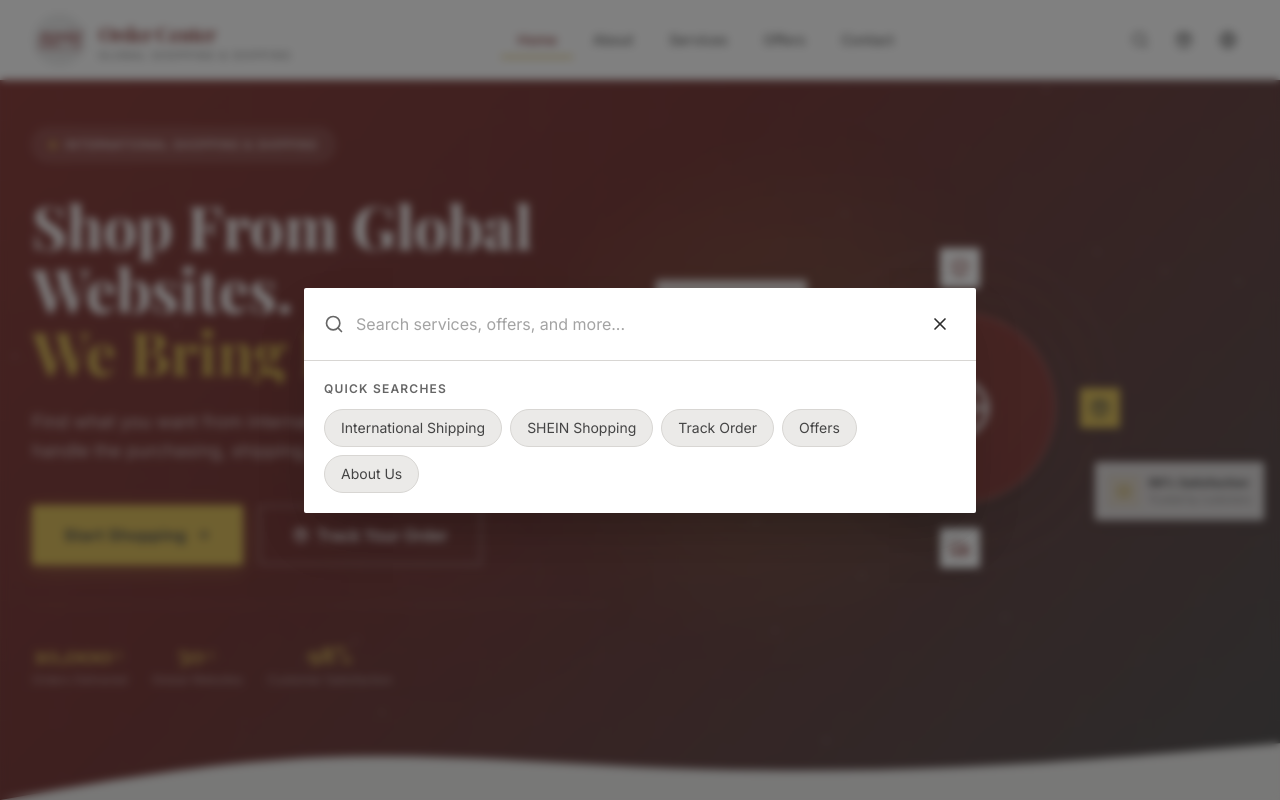
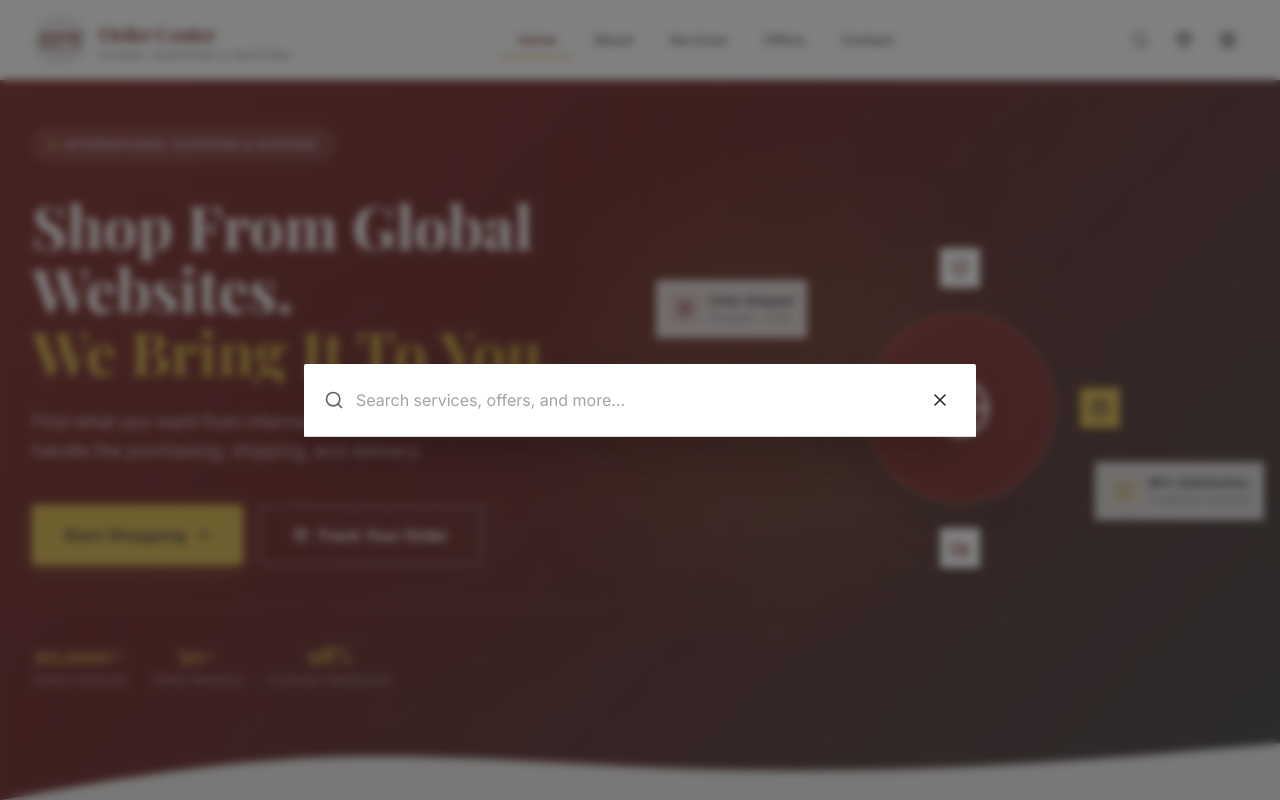
Before and after one commit to ShangaBashir/order-center, a React (Vite) app in the folder frontend/: page / in a window 1280 px wide. Both pictures are taken after a click on the button 1140 px from the left and 40 px from the top of the page. Shown: the top 800 px of the page. Built offline with nearby package versions, Linux system fonts and the light colour scheme; a web font is replaced by a local one.

Commit message:
Remove flag icons from language options and remove quick searches

```diff
--- a/frontend/src/components/Header.tsx
+++ b/frontend/src/components/Header.tsx
@@ -114,7 +114,7 @@ const Header: React.FC = () => {
   ];
 
   // Search filtering
-  const searchResults = searchQuery.length > 1
+  const searchResults = searchQuery.trim().length > 0
     ? SEARCH_DATA.filter(
         item =>
           item.title.toLowerCase().includes(searchQuery.toLowerCase()) ||
@@ -216,19 +216,18 @@ const Header: React.FC = () => {
                 </button>
 
                 {langOpen && (
-                  <div className="dropdown right-0 top-full mt-2 w-44 py-1">
+                  <div className="dropdown right-0 top-full mt-2 w-36 py-1">
                     {LANGUAGES.map(lang => (
                       <button
                         key={lang.code}
                         onClick={() => { setLanguage(lang.code); setLangOpen(false); }}
-                        className={`w-full flex items-center gap-3 px-4 py-2.5 text-sm hover:bg-bg transition-colors duration-150 ${
+                        className={`w-full flex items-center justify-between px-4 py-2.5 text-sm hover:bg-bg transition-colors duration-150 ${
                           language === lang.code ? 'text-brand font-semibold bg-brand/5' : 'text-charcoal'
                         }`}
                       >
-                        <span className="text-base">{lang.flag}</span>
                         <span>{lang.nativeName}</span>
                         {language === lang.code && (
-                          <span className="ml-auto w-1.5 h-1.5 rounded-full bg-brand" />
+                          <span className="w-1.5 h-1.5 rounded-full bg-brand" />
                         )}
                       </button>
                     ))}
@@ -313,26 +312,10 @@ const Header: React.FC = () => {
               </button>
             </div>
 
-            {/* Results / Suggestions */}
+            {/* Results */}
+            {searchQuery.trim().length > 0 && (
               <div className="p-5 max-h-96 overflow-y-auto">
-              {searchQuery.length <= 1 ? (
-                <>
-                  <p className="text-xs text-charcoal-lighter font-semibold tracking-widest uppercase mb-3">
-                    {t('search.suggestions')}
-                  </p>
-                  <div className="flex flex-wrap gap-2">
-                    {SUGGESTIONS.map(s => (
-                      <button
-                        key={s}
-                        onClick={() => setSearchQuery(s)}
-                        className="px-4 py-2 rounded-full bg-bg border border-bg-dark text-sm text-charcoal-light hover:bg-brand hover:text-white hover:border-brand transition-all duration-200"
-                      >
-                        {s}
-                      </button>
-                    ))}
-                  </div>
-                </>
-              ) : searchResults.length > 0 ? (
+                {searchResults.length > 0 ? (
                   <div className="flex flex-col gap-1">
                     {searchResults.map(result => (
                       <Link
@@ -367,6 +350,7 @@ const Header: React.FC = () => {
                   </div>
                 )}
               </div>
+            )}
           </div>
         </div>
       )}
```
Lines whose indentation alone changed are shown as unchanged.
